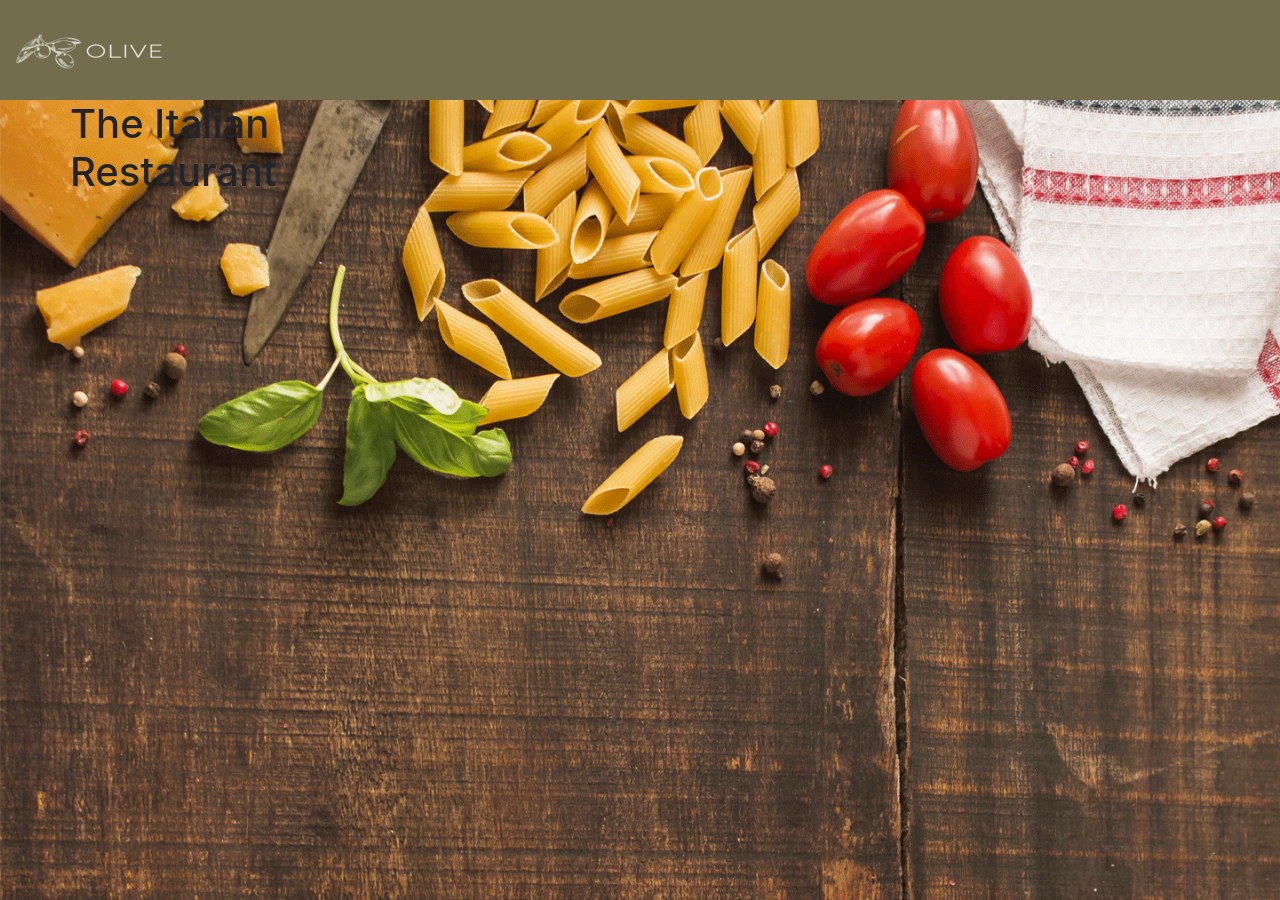
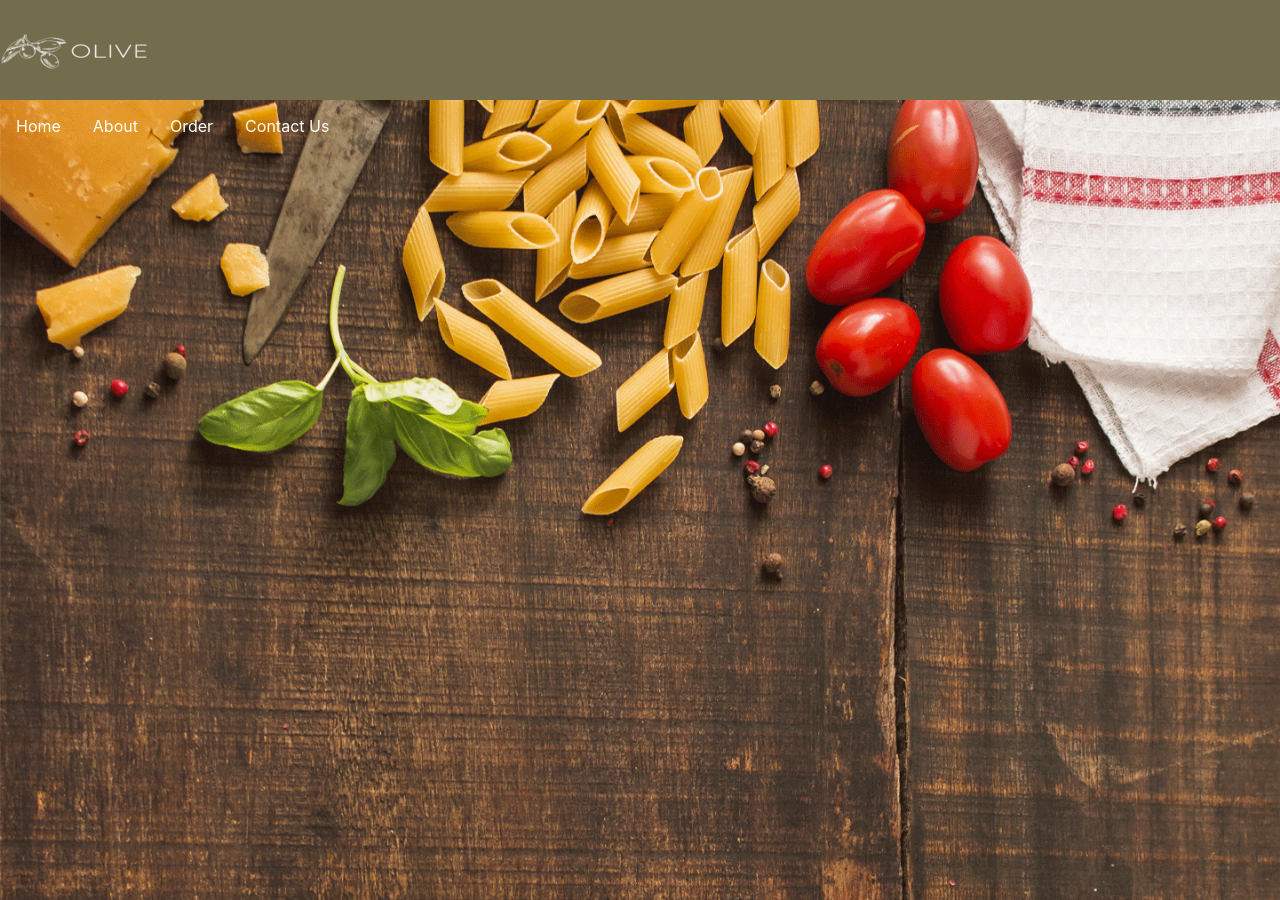
Before and after one commit to antho90/Italian-food, a plain HTML site: page index.html in a window 1280 px wide. Drawn offline with nearby package versions, Linux system fonts and the light colour scheme.

Commit message:
ajout barre de navigation

```diff
--- a/index.html
+++ b/index.html
@@ -14,24 +14,21 @@
     <main>
         <nav class="burger">
 
-            <div class="col-12 col-md-6"> <img class="lb" src="logo-burger.png" alt="logo-burger" />
+            <div class="li"> <img class="lb" src="logo-burger.png" alt="logo-burger" />
+
+                <ul>
+                    <li><a href="#home">Home</a></li>
+                    <li><a href="#news">About</a></li>
+                    <li><a href="#contact">Order</a></li>
+                    <li><a href="#about">Contact Us</a></li>
+                  </ul>
             </div>
-            <ul>
-                <li class="ml"><a href="#">
-
-                    </a>
-
-                </li>
-
-
-            </ul>
-
         </nav>
         <header>
             <div class="container">
                 <div class="row vh-100">
-                    <h1>The Italian<br>
-                        Restaurant</h1>
+
+
                 </div>
             </div>
         </header>
--- a/style.css
+++ b/style.css
@@ -45,11 +45,33 @@ header {
     height: 100px;
 }
 
-.ml{
-
-     margin-left: 1em;
-}
 
 .lb {
     cursor: pointer;
 }
+
+li {
+    display: inline;
+    float: left;
+  }
+
+  ul {
+    list-style-type: none;
+    margin: 0;
+    padding: 0;
+    overflow: hidden;
+    background-color: #333;
+  }
+
+
+  li a {
+    display: block;
+    color: white;
+    text-align: center;
+    padding: 14px 16px;
+    text-decoration: none;
+  }
+
+  li a:hover {
+    background-color: #111;
+  }
```
